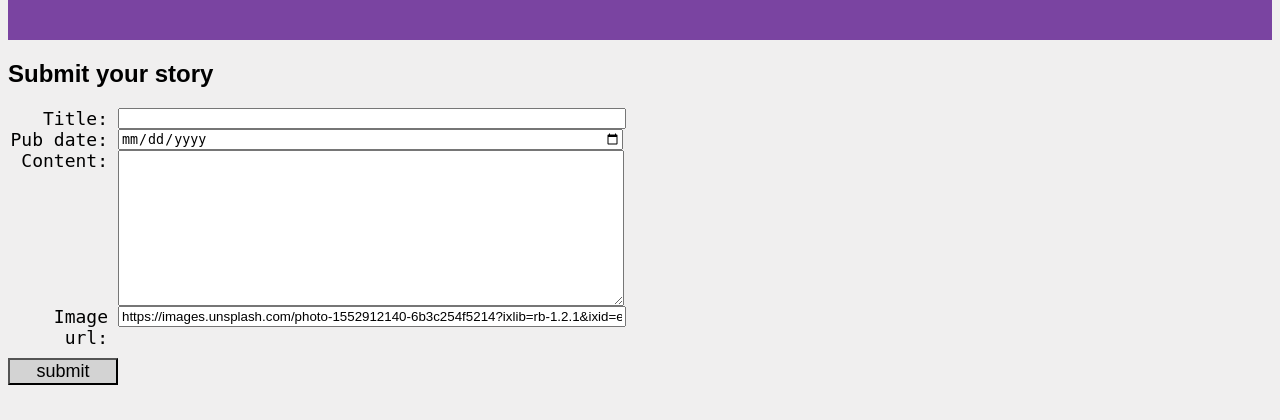
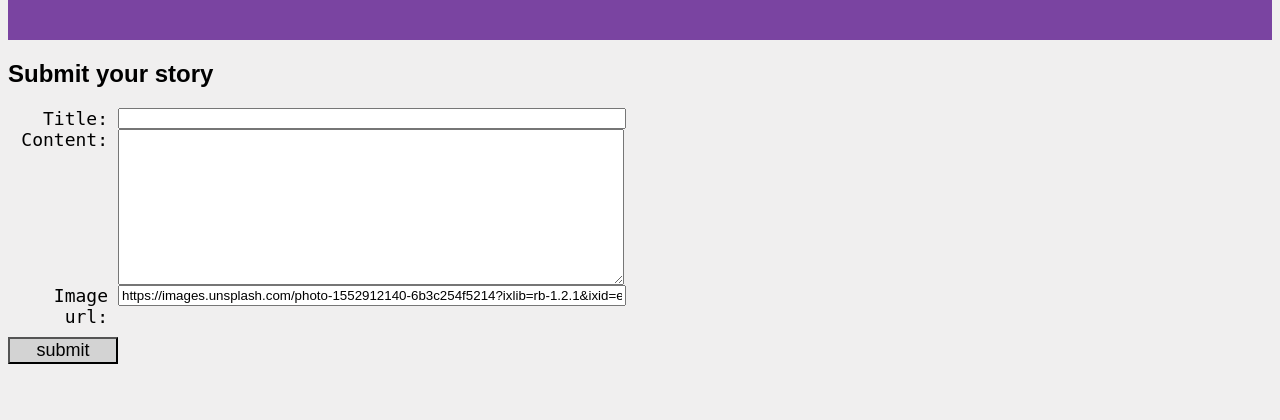
Before and after one commit to DebbyMurphy/shecodes-news, a Django app: page /news/add-story/ in a window 1280 px wide. Shown: the part 68-488 px from the top of the page. Run offline with Django 3.2, Linux system fonts and the light colour scheme; the visitor is signed in with stand-in values (Sample User, id 1); parts of the project's set-up code (start-up, migrations or seed data) failed here and were passed over; some web fonts are replaced.

Commit message:
Published date & time automatically passed through, and allows for updates. Website is 'submit ready'

```diff
--- a/she_codes_news/news/forms.py
+++ b/she_codes_news/news/forms.py
@@ -5,14 +5,4 @@ from .models import NewsStory
 class StoryForm(ModelForm):
     class Meta:
         model = NewsStory
-        fields = ['title', 'pub_date', 'content', 'image_url']
-        widgets = {
-            'pub_date': forms.DateInput(
-                format=('%m/%d/%Y'),
-                attrs={
-                    'class': 'form-control',
-                    'placeholder': 'Select a date',
-                    'type': 'date'
-                }
-            )
-        }
+        fields = ['title', 'content', 'image_url']
--- a/she_codes_news/news/models.py
+++ b/she_codes_news/news/models.py
@@ -4,7 +4,7 @@ from django.db import models
 
 class NewsStory(models.Model):
     title = models.CharField(max_length=200)
-    pub_date = models.DateTimeField()
+    pub_date = models.DateTimeField(auto_now=True, blank=True, null=True)
     content = models.TextField()
     image_url = models.URLField(max_length=200, default="https://images.unsplash.com/photo-1552912140-6b3c254f5214?ixlib=rb-1.2.1&ixid=eyJhcHBfaWQiOjEyMDd9&auto=format&fit=crop&w=1350&q=80")
     author = models.ForeignKey(
--- a/she_codes_news/news/static/news/styles.css
+++ b/she_codes_news/news/static/news/styles.css
@@ -79,6 +79,7 @@
 
 #story-content {
     text-align: justify;
+    font-size: 18px;
 }
 
 #story-content img {
--- a/she_codes_news/news/templates/news/storyCard.html
+++ b/she_codes_news/news/templates/news/storyCard.html
@@ -3,7 +3,7 @@
         <img src="{{story.image_url}}">
         <div class="story-card-text">
             <h3>{{ story.title }}</h3>
-            <h4>{{ story.author }}</h4>
+            <h4>{{ story.author.first_name }} {{ story.author.last_name }}</h4>
             <h4>{{ story.pub_date }}</h4>
         </div>
     </a>
--- a/she_codes_news/users/templates/users/profile.html
+++ b/she_codes_news/users/templates/users/profile.html
@@ -8,9 +8,13 @@
 {% block content %}
 <h2>{{ user }}'s Profile</h2>
 
-<div id="profile_id">
+<div id="account-details">
+    <img src="{{profile.profile_img}}">
+    <p>First Name: {{ profile.first_name }}</p>
+    <p>Last Name: {{ profile.last_name }}</p>
     <p>Username: {{ user }}</p>
     <p>Email: {{ profile.email }}</p>
+    <p>Biography: {{ profile.bio }}</p>
 </div>
 
 {% endblock %}
```
Also changed, not shown: she_codes_news/users/static/users/styles.css (+16 -0 lines), she_codes_news/news/migrations/0011_auto_20200814_1751.py (added).
